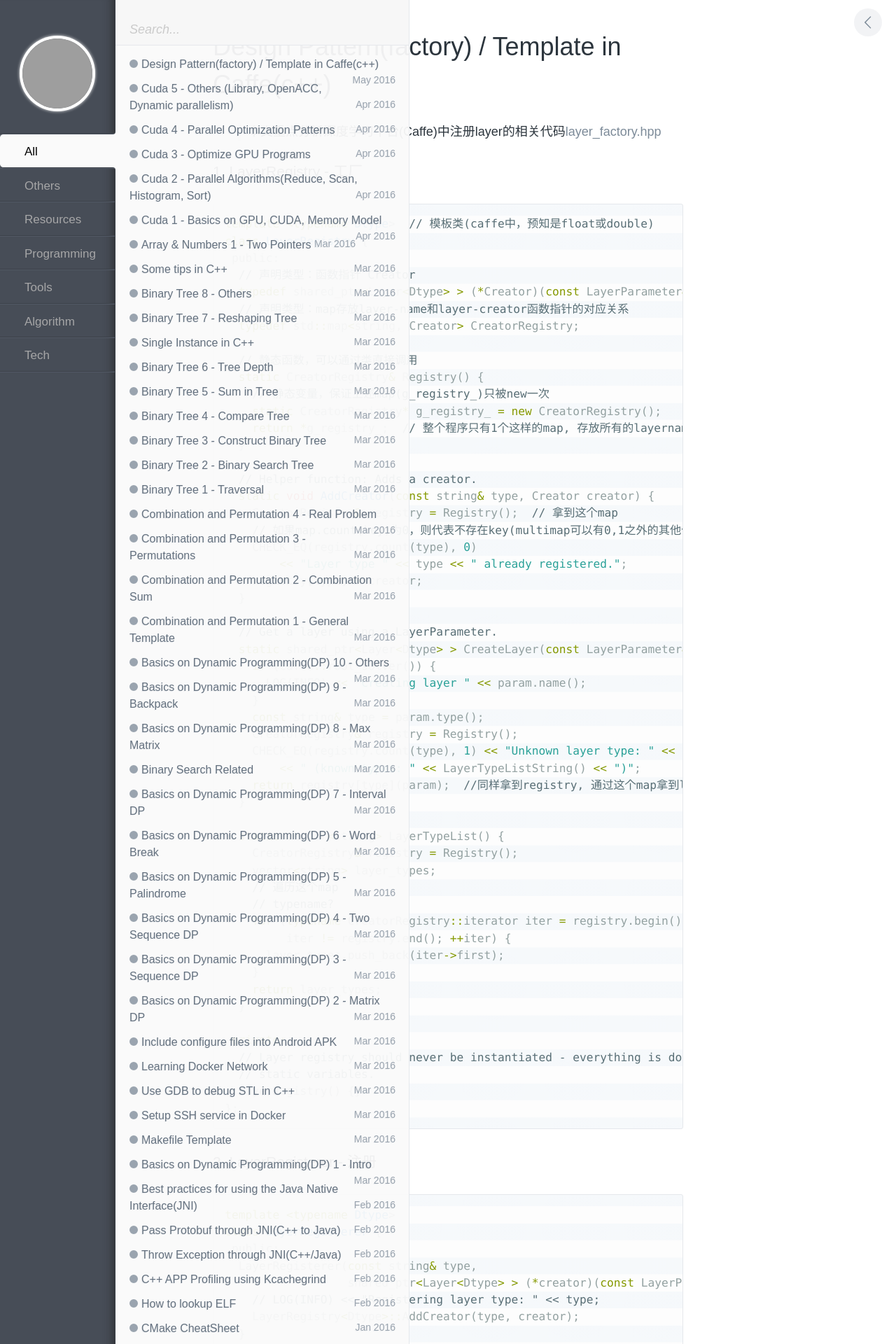
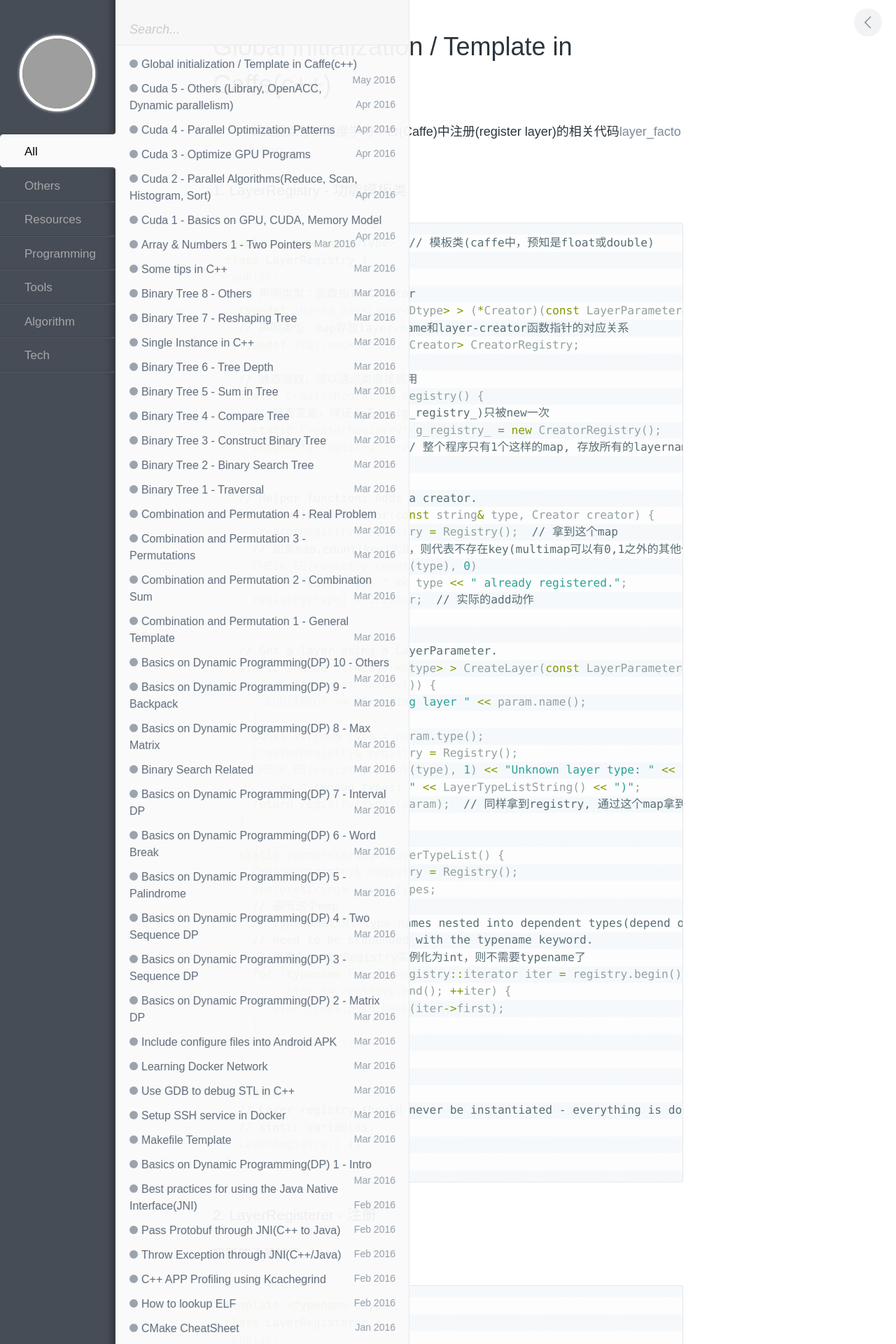
Before and after one commit to wykvictor/wykvictor.github.io, a Jekyll site: the page built from _posts/Tech/2016-05-11-Layer-Register-Template-in-Caffe-C++.md, in a window 1280 px wide. Shown: the top 1920 px of the page at 70% size. Built offline with Jekyll 4.4.1, drawn with Linux system fonts in a browser that asks for light colours; comment, search, counter and statistics services are not loaded; some of the changed text lies outside the part shown; grey boxes are pictures that could not be loaded.

Commit message:
not design pattern, but global initialize(register) and template

```diff
--- a/_posts/Tech/2016-05-11-Factory-Pattern-in-Caffe-C++.md
+++ b/_posts/Tech/2016-05-11-Layer-Register-Template-in-Caffe-C++.md
@@ -1,14 +1,14 @@
 ---
 layout: post
-title:  "Design Pattern(factory) / Template in Caffe(c++)"
+title:  "Global initialization / Template in Caffe(c++)"
 date:   2016-05-11 10:00:00
-tags: [design pattern, factory, template, c++, caffe, tech]
+tags: [global initialize, register, template, c++, caffe, tech]
 categories: Tech
 ---
 
-> 本文重点分析深度学习平台(Caffe)中注册layer的相关代码[layer_factory.hpp](https://github.com/wykvictor/caffe/blob/master/include/caffe/layer_factory.hpp)
+> 本文重点分析深度学习平台(Caffe)中注册(register layer)的相关代码[layer_factory.hpp](https://github.com/wykvictor/caffe/blob/master/include/caffe/layer_factory.hpp)
 
-### 1. LayerRegistry - 工厂
+### 1. LayerRegistry - 功能模板类
 {% highlight C++ %}
 template <typename Dtype>  // 模板类(caffe中，预知是float或double)
 class LayerRegistry {
@@ -31,7 +31,7 @@ class LayerRegistry {
     // 如果map.count(key)为0，则代表不存在key(multimap可以有0,1之外的其他值)
     CHECK_EQ(registry.count(type), 0)
         << "Layer type " << type << " already registered.";
-    registry[type] = creator;
+    registry[type] = creator;  // 实际的add动作
   }
 
   // Get a layer using a LayerParameter.
@@ -43,14 +43,16 @@ class LayerRegistry {
     CreatorRegistry& registry = Registry();
     CHECK_EQ(registry.count(type), 1) << "Unknown layer type: " << type
         << " (known types: " << LayerTypeListString() << ")";
-    return registry[type](param);  //同样拿到registry, 通过这个map拿到layer指针
+    return registry[type](param);  // 同样拿到registry, 通过这个map拿到layer指针
   }
 
   static vector<string> LayerTypeList() {
     CreatorRegistry& registry = Registry();
     vector<string> layer_types;
     // 遍历这个map
-    // typename?
+    // typename必须: type names nested into dependent types(depend on template type)
+    // need to be prepended with the typename keyword.
+    // 如果CreatorRegistry实例化为int，则不需要typename了
     for (typename CreatorRegistry::iterator iter = registry.begin();
          iter != registry.end(); ++iter) {
       layer_types.push_back(iter->first);
@@ -66,14 +68,16 @@ class LayerRegistry {
 {% endhighlight %}
 
 ### 2. LayerRegisterer - 注册
+实际的注册接口
 {% highlight C++ %}
 template <typename Dtype>
 class LayerRegisterer {
  public:
+  // 构造函数，接受type + 函数指针
   LayerRegisterer(const string& type,
                   shared_ptr<Layer<Dtype> > (*creator)(const LayerParameter&)) {
     // LOG(INFO) << "Registering layer type: " << type;
-    LayerRegistry<Dtype>::AddCreator(type, creator);
+    LayerRegistry<Dtype>::AddCreator(type, creator); // 实际添加
   }
 };
 
@@ -81,16 +85,19 @@ class LayerRegisterer {
   static LayerRegisterer<float> g_creator_f_##type(#type, creator<float>);     \
   static LayerRegisterer<double> g_creator_d_##type(#type, creator<double>)    \
 
-#define REGISTER_LAYER_CLASS(type)                                             \
+#define REGISTER_LAYER_CLASS(type)
+// 首先定义这个函数                                                            \
   template <typename Dtype>                                                    \
   shared_ptr<Layer<Dtype> > Creator_##type##Layer(const LayerParameter& param) \
   {                                                                            \
-    return shared_ptr<Layer<Dtype> >(new type##Layer<Dtype>(param));           \
-  }                                                                            \
+    return shared_ptr<Layer<Dtype> >(new type##Layer<Dtype>(param));//!实际new \
+  }
+// 随后作为第二个参数，传入上边的define(##:嵌入string, #:转化为string类型)     \
   REGISTER_LAYER_CREATOR(type, Creator_##type##Layer)
 {% endhighlight %}
 
 ### 3. INSTANTIATE_CLASS - 模板类实例化
+// template的另一个问题：通过实例化，解决实现模板在.cpp与.h的分离
 {% highlight C++ %}
 // Instantiate a class with float and double specifications.
 #define INSTANTIATE_CLASS(classname) \
@@ -98,6 +105,7 @@ class LayerRegisterer {
   template class classname<float>; \
   template class classname<double>
 {% endhighlight %}
+经过实例化，编译器会生成相应type的代码, 否则cpp中并不知道实例化成float或什么
 
 ### 4. SetUP Layer - 使用
 例如新添加DispatchLayer层，在dispatch_layer.cpp底部需添加如下宏
@@ -105,16 +113,20 @@ class LayerRegisterer {
 INSTANTIATE_CLASS(DispatchLayer);
 REGISTER_LAYER_CLASS(Dispatch);
 {% endhighlight %}
-其编译后变成如下代码:
+其#define经过编译后变成如下代码:
 {% highlight C++ %}
 template <typename Dtype>
 shared_ptr<Layer<Dtype> > Creator_DispatchLayer(const LayerParameter& param) {
   return shared_ptr<Layer<Dtype> >(new DispatchLayer<Dtype>(param));
 }
+// 因为有全局静态变量的定义，在其初始化时自动完成了create layer，即new出了指向layer的pointer
 static LayerRegisterer<float> g_creator_f_Dispatch("Dispatch", Creator_DispatchLayer<float>);
+// 上述一行调用了LayerRegisterer类型的构造函数，其中调用了AddCreator
+// AddCreator完成了注册Register：将上述的pointer存入map: registry[type] = creator
 {% endhighlight %}
 在net.cpp中通过以下代码，将上述实例化对象添加到layers_中进行管理
 {% highlight C++ %}
+// 调用了registry[type](param)，取出了pointer
 layers_.push_back(LayerRegistry<Dtype>::CreateLayer(layer_param));
 {% endhighlight %}
 If the layer is going to be created by another creator function, 可以直接调用REGISTER_LAYER_CREATOR
@@ -168,6 +158,7 @@ macro(caffe_set_caffe_link)
     set(Caffe_LINK caffe)
   else()
     if("${CMAKE_CXX_COMPILER_ID}" STREQUAL "Clang")
+    //-force_load，可以防止编译优化: 否则全局没有调用过的变量，如g_creator_f_Dispatch可能不会被编译
       set(Caffe_LINK -Wl,-force_load caffe)
     elseif("${CMAKE_CXX_COMPILER_ID}" STREQUAL "GNU")
       set(Caffe_LINK -Wl,--whole-archive caffe -Wl,--no-whole-archive)
```
Also changed, not shown: other parts of _posts/Tech/2016-05-11-Layer-Register-Template-in-Caffe-C++.md (+2 -24 lines).
